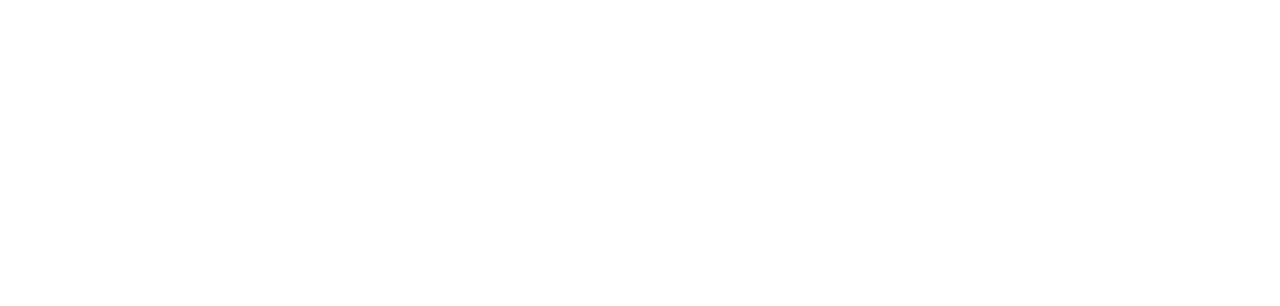
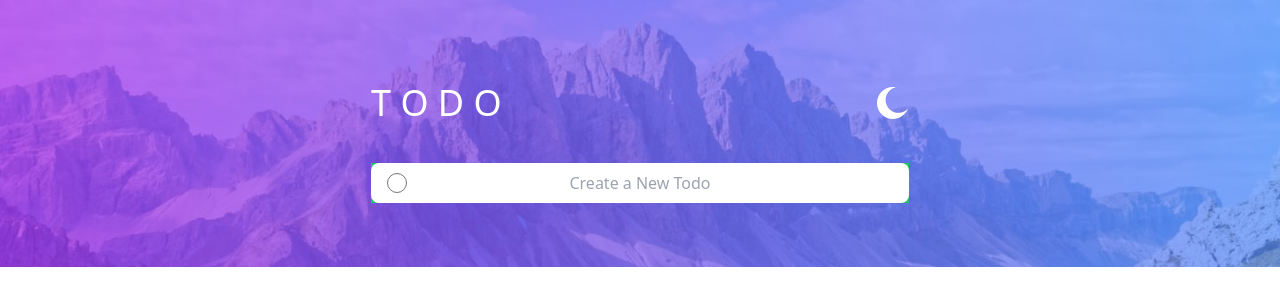
Before and after one commit to Dhruvmehta1311/todo-app, a React (Vite) app: page / in a window 1280 px wide. Shown: the top 306 px of the page. Built offline with nearby package versions, Linux system fonts and the light colour scheme.

Commit message:
Created Sample Input.

```diff
--- a/src/App.jsx
+++ b/src/App.jsx
@@ -1,5 +1,43 @@
+import lightdesktop from "./assets/images/bg-desktop-light.jpg";
+import lightmobile from "./assets/images/bg-mobile-light.jpg";
+import moon from "./assets/images/icon-moon.svg";
+
 function App() {
-  return <div></div>;
+  return (
+    <div>
+      <Header />
+    </div>
+  );
+}
+
+function Header() {
+  return (
+    <div className="">
+      <div className="">
+        <img className="w-full hidden sm:block" src={lightdesktop} alt="" />
+        <img className="w-full sm:hidden" src={lightmobile} alt="" />
+      </div>
+      <div className=" flex justify-between  p-4 items-center  max-w-[370px] sm:max-w-[570px] w-[90%] mx-auto relative z-10 sm:mt-[-200px] mt-[-150px] flex-col gap-6 sm:gap-10">
+        <div className="flex items-center justify-between w-full">
+          <p className="text-3xl sm:text-4xl text-white font-medium">T O D O</p>
+          <img className="h-8 cursor-pointer" src={moon} alt="" />
+        </div>
+        <div className="w-full bg-green-500 relative">
+          <input
+            className="w-full h-[40px] text-center rounded-lg"
+            type="text"
+            placeholder="Create a New Todo"
+          />
+          <input
+            className="absolute w-radio h-radio top-2.5 left-4 "
+            type="radio"
+            name=""
+            id=""
+          />
+        </div>
+      </div>
+    </div>
+  );
 }
 
 export default App;
--- a/tailwind.config.js
+++ b/tailwind.config.js
@@ -2,7 +2,14 @@
 export default {
   content: ["./index.html", "./src/**/*.{js,ts,jsx,tsx}"],
   theme: {
-    extend: {},
+    extend: {
+      width: {
+        radio: "20px",
+      },
+      height: {
+        radio: "20px",
+      },
+    },
   },
   plugins: [],
 };
```
